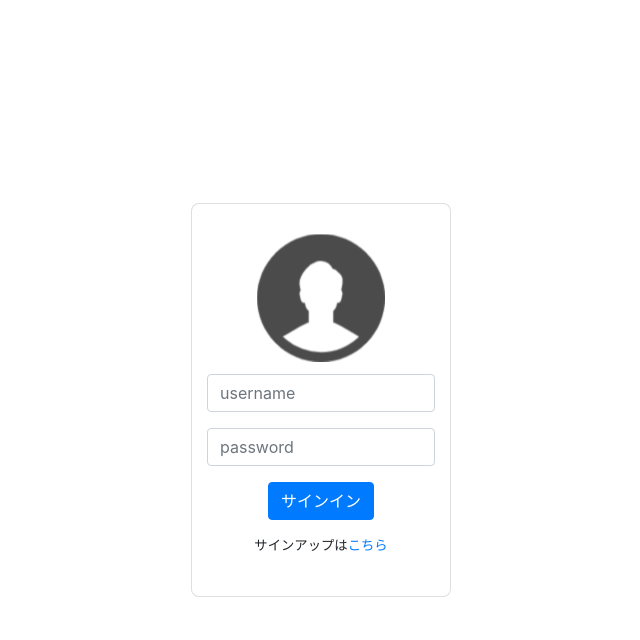
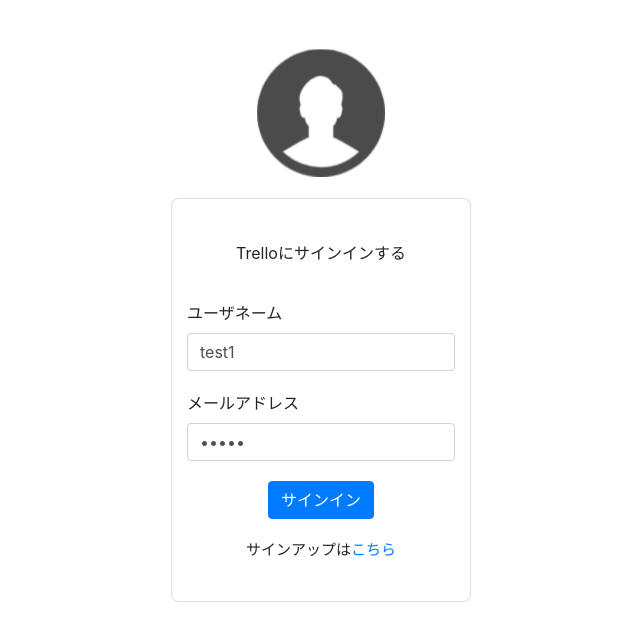
Before and after one commit to cmb-sy/Manage-Tasks-with-Kanban-board, a Vue app in the folder frontend/: page /signin in a window 1280 px wide. Shown: the top 640 px of the page, without its empty margins (319-959 px from the left). Built offline with nearby package versions, Linux system fonts and the light colour scheme; the HTML template or start-up script is replaced by a standard one.

Commit message:
cssの修正

```diff
--- a/frontend/src/assets/css/style.css
+++ b/frontend/src/assets/css/style.css
@@ -2,8 +2,6 @@
   height: 100%;
   margin: 0 auto;
   padding: 0;
-  display: table;
-
   background: white;
   font-family: "Avenir", Helvetica, Arial, "system-ui", sans-serif;
   -webkit-font-smoothing: antialiased;
@@ -15,7 +13,6 @@
   min-height: 100%;
   margin: 0 auto;
   padding: 0;
-  display: table-cell;
   vertical-align: middle;
 }
 
@@ -173,3 +170,78 @@
   color: white;
   margin: 5px;
 }
+
+/* ---------------------------- */
+/* -------------認証------------ */
+/* ---------------------------- */
+.signout-center-item {
+  position: relative;
+  display: flex;
+  justify-content: center;
+  align-items: center;
+  height: 100vh;
+  text-align: center;
+}
+
+.signout-center-item img {
+  position: absolute;
+  top: 250px; /* テキストの上に配置したいだけの余白を設定 */
+  left: 50%; /* 画像を水平方向に中央に配置 */
+  transform: translateX(-50%); /* 画像の中央配置を調整 */
+  z-index: 1; /* 画像がテキストの上に表示されるようにz-indexを設定 */
+}
+
+.signin-center-item {
+  display: flex;
+  align-items: center;
+  height: 100vh;
+  max-width: 300px; /* 任意の幅に設定 */
+  margin: 0 auto; /* 要素を水平方向に中央配置 */
+}
+
+.signin-center-item img {
+  position: absolute;
+  top: -150px; /* テキストの上に配置したいだけの余白を設定 */
+  left: 50%; /* 画像を水平方向に中央に配置 */
+  transform: translateX(-50%); /* 画像の中央配置を調整 */
+  z-index: 1; /* 画像がテキストの上に表示されるようにz-indexを設定 */
+}
+
+.sign-form {
+  display: flex;
+  flex-direction: column;
+  align-items: center;
+  justify-content: center;
+  height: 100vh;
+  text-align: center;
+}
+
+.sign-form-title {
+  font-size: 24px;
+  margin-bottom: 20px;
+}
+
+.sign-form-group {
+  margin-top: 20px;
+  text-align: left;
+}
+
+.sign-form-control {
+  width: 100%;
+  padding: 10px;
+  border: 1px solid #ccc;
+  border-radius: 5px;
+  font-size: 16px;
+}
+
+.sign-button {
+  width: 100%;
+  font-size: 20px;
+  margin-top: 20px;
+}
+
+.sign-message {
+  width: 100%;
+  font-size: 15px;
+  margin-top: 20px;
+}
--- a/frontend/src/components/authentication/SignIn.vue
+++ b/frontend/src/components/authentication/SignIn.vue
@@ -12,10 +12,9 @@
 const store = useStore();
 const $router = useRouter();
 
-// オブジェクトはリアクティブに変更
 const userData = ref({
-  username: "",
-  password: "",
+  username: "test1",
+  password: "test1",
 });
 
 const signIn = async () => {
@@ -32,7 +31,9 @@
     alert("ログインに失敗しました");
     console.error(e);
   }
-  userData.value = ""; // 入力文字のリセット
+  // 入力文字のリセット
+  userData.value.username = "";
+  userData.value.password = "";
 };
 
 const updateUserAuthentication = (authnticationJson) => {
@@ -48,32 +49,42 @@
     <head>
       <title>ログイン</title>
     </head>
-    <div class="card-body text-center card" style="text-align: center">
+    <div class="signin-center-item">
+      <div class="card-body text-center card">
         <h1 class="card-title">
           <img src="../../assets/css/img/accountIcon.png" alt="ログイン" />
         </h1>
-      <p class="card-text">
+        <p>Trelloにサインインする</p>
+
+        <div class="sign-form-group">
+          <label for="password">ユーザネーム</label>
           <input
             class="form-control"
             type="text"
             placeholder="username"
             v-model="userData.username"
           />
-      </p>
-      <p class="card-text">
+        </div>
+
+        <div class="sign-form-group">
+          <label for="password">メールアドレス</label>
           <input
             class="form-control"
             type="password"
             placeholder="password"
             v-model="userData.password"
           />
-      </p>
-      <p class="card-text">
-        <button v-on:click="signIn" class="btn btn-primary">サインイン</button>
-      </p>
-      <p class="card-text" style="font-size: smaller">
+        </div>
+
+        <div class="sign-button">
+          <button v-on:click="signIn" class="btn btn-primary">
+            サインイン
+          </button>
+        </div>
+        <div class="sign-message">
           サインアップは<router-link to="/signup">こちら</router-link>
-      </p>
+        </div>
+      </div>
     </div>
   </div>
 </template>
--- a/frontend/src/components/authentication/SignOut.vue
+++ b/frontend/src/components/authentication/SignOut.vue
@@ -11,9 +11,9 @@
 };
 </script>
 <template>
-  <p style="text-align: center">
+  <div class="signout-center-item">
     <img src="../../assets/css/img/accountIcon.png" alt="ログイン" />
-  </p>
+    <div class="text-container">
       <div class="card-body text-center card" style="text-align: center">
         <p>本当にサインアウトしますか？</p>
         <button
@@ -25,4 +25,6 @@
           サインアウト
         </button>
       </div>
+    </div>
+  </div>
 </template>
--- /dev/null
+++ b/frontend/src/components/authentication/SignUp.vue
@@ -0,0 +1,76 @@
+<script setup>
+import { ref } from "vue";
+import axios from "axios";
+import { useRouter } from "vue-router";
+
+const $router = useRouter();
+
+const userSignupData = ref({
+  username: "test",
+  email: "test@test",
+  password: "test",
+});
+
+const signUp = async () => {
+  try {
+    // 非同期：レスポンスが受信されるまで待機
+    const response = await axios.post(
+      "http://127.0.0.1:8000/accounts/signup/",
+      userSignupData.value
+    );
+    console.log(response);
+    $router.push("/backboard");
+  } catch (e) {
+    alert("サインアップに失敗しました");
+    console.error(e);
+  }
+};
+</script>
+<template>
+  <div class="signup-form">
+    <h2 class="signup-form-title">サインアップ</h2>
+    <p>本サイトにユーザ登録する方はこちらから</p>
+    <p><router-link to="/signin">サインインへ戻る</router-link></p>
+
+    <form>
+      <div class="signup-form-group">
+        <label for="username">ユーザー名</label>
+        <input
+          type="text"
+          id="username"
+          class="form-control"
+          v-model="userSignupData.username"
+        />
+      </div>
+
+      <div class="signup-form-group">
+        <label for="email">メールアドレス</label>
+        <input
+          type="email"
+          id="email"
+          class="form-control"
+          aria-describedby="emailHelp"
+          v-model="userSignupData.email"
+        />
+      </div>
+
+      <div class="signup-form-group">
+        <label for="password">パスワード</label>
+        <input
+          type="password"
+          id="password"
+          class="form-control"
+          v-model="userSignupData.password"
+        />
+      </div>
+
+      <button
+        type="submit"
+        class="btn btn-primary signup-button"
+        v-on:click="signUp"
+      >
+        サインアップ
+      </button>
+    </form>
+  </div>
+</template>
--- a/frontend/src/components/authentication/SingnUp.vue
+++ /dev/null
@@ -1,74 +0,0 @@
-<script setup>
-import { ref } from "vue";
-import axios from "axios";
-import { useRouter } from "vue-router";
-
-const $router = useRouter();
-
-const userSignupData = ref({
-  username: "",
-  email: "",
-  password: "",
-});
-
-const signUp = async () => {
-  try {
-    // 非同期：レスポンスが受信されるまで待機
-    const response = await axios.post(
-      "http://127.0.0.1:8000/accounts/signup/",
-      userSignupData.value
-    );
-    console.log(response);
-    $router.push("/backboard");
-  } catch (e) {
-    alert("サインアップに失敗しました");
-    console.error(e);
-  }
-  userSignupData.value = "";
-};
-</script>
-
-<template>
-  <h2>サインアップ</h2>
-  <p>本サイトにユーザ登録する方はこちらから</p>
-  <p><router-link to="/signin">サインインへ戻る</router-link></p>
-  <form>
-    <div class="mb-3">
-      <div class="mt-4">
-        <p style="font-size: 20px">ユーザー名</p>
-        <input
-          type="text"
-          class="form-control"
-          v-model="userSignupData.username"
-        />
-
-        <div class="mt-4">
-          <p style="font-size: 20px">メールアドレス</p>
-          <input
-            type="email"
-            class="form-control"
-            aria-describedby="emailHelp"
-            v-model="userSignupData.email"
-          />
-          <div class="mt-4">
-            <p style="font-size: 20px">パスワード</p>
-            <input
-              type="password"
-              class="form-control"
-              v-model="userSignupData.password"
-            />
-            <div class="mt-4"></div>
-          </div>
-        </div>
-      </div>
-    </div>
-  </form>
-  <button
-    type="submit"
-    class="btn btn-primary"
-    style="font-size: 20px"
-    v-on:click="signUp"
-  >
-    サインアップ
-  </button>
-</template>
--- a/frontend/src/router/index.js
+++ b/frontend/src/router/index.js
@@ -5,7 +5,7 @@
  */
 
 import { createRouter, createWebHistory } from "vue-router";
-import SignUp from "../components/authentication/SingnUp.vue";
+import SignUp from "../components/authentication/SignUp.vue";
 import SignIn from "../components/authentication/SignIn.vue";
 import SingnOut from "../components/authentication/SignOut.vue";
 import BackBoard from "../components/BackBoard.vue";
```
Also changed, not shown: 1 other file (tests, documents, lock files or other folders). Lines whose indentation alone changed are shown as unchanged.
